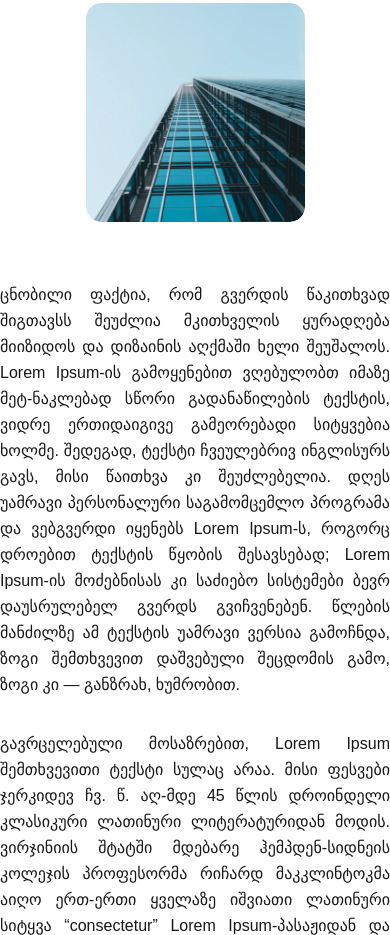
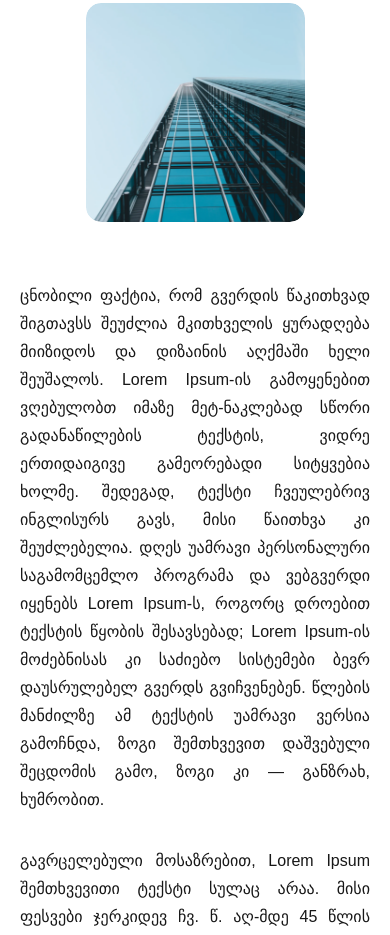
Before and after one commit to TakoSalakaia/bookish-robot, a plain HTML site: page index.html in a window 390 px wide. Shown: the part 2182-3117 px from the top of the page. Drawn offline with Linux system fonts and the light colour scheme; a web font is replaced by a local one.

Commit message:
Update style.css

```diff
--- a/style.css
+++ b/style.css
@@ -315,6 +315,17 @@ textarea {
 }
 
 @media (max-width: 768px) {
+ .text-section {
+    padding: 0 20px;
+  }
+
+  .text-section p {
+    text-align: justify;
+    line-height: 28px;
+    font-size: 16px;
+  }
+
+{
   .footer-container {
     flex-direction: column;
     align-items: center;
```
